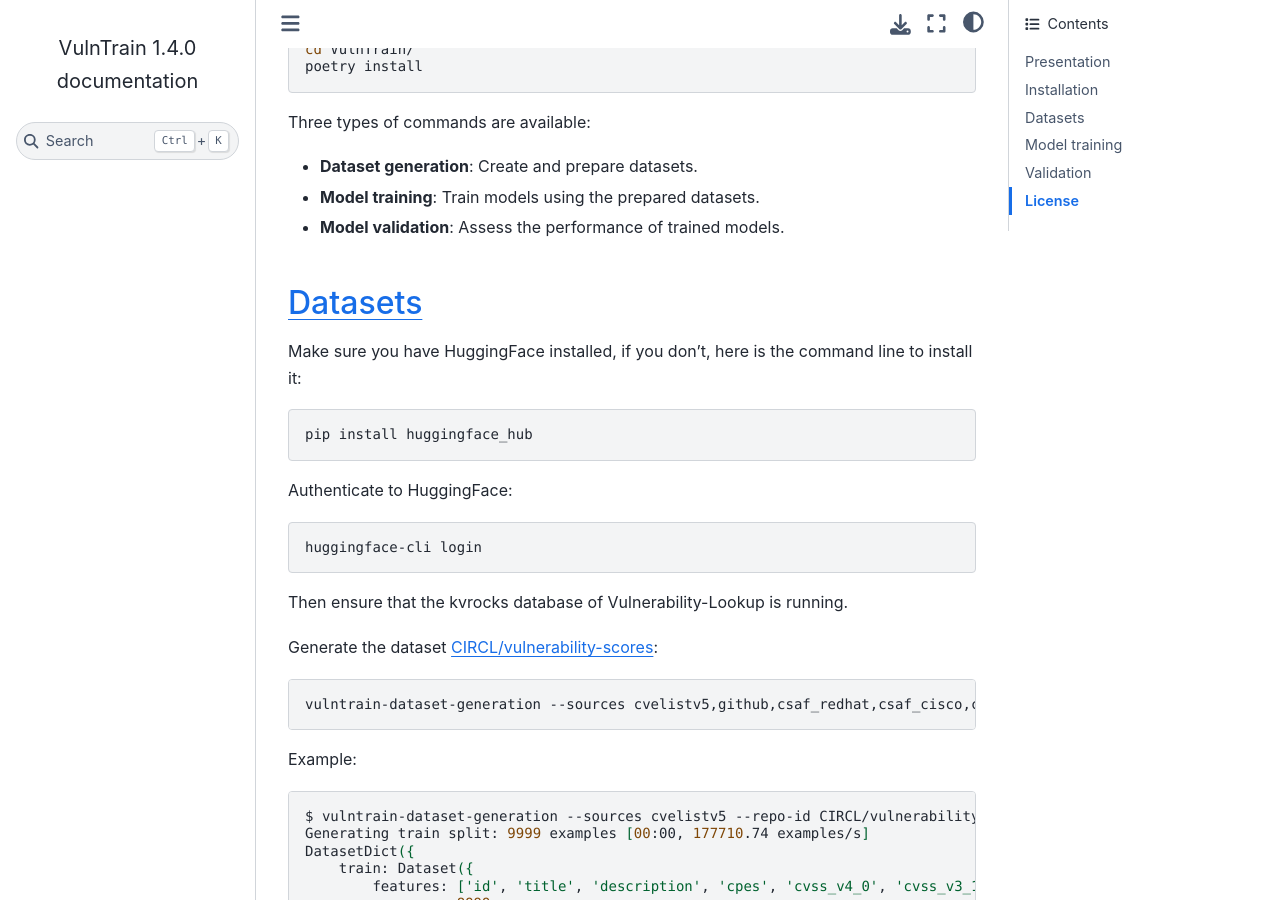
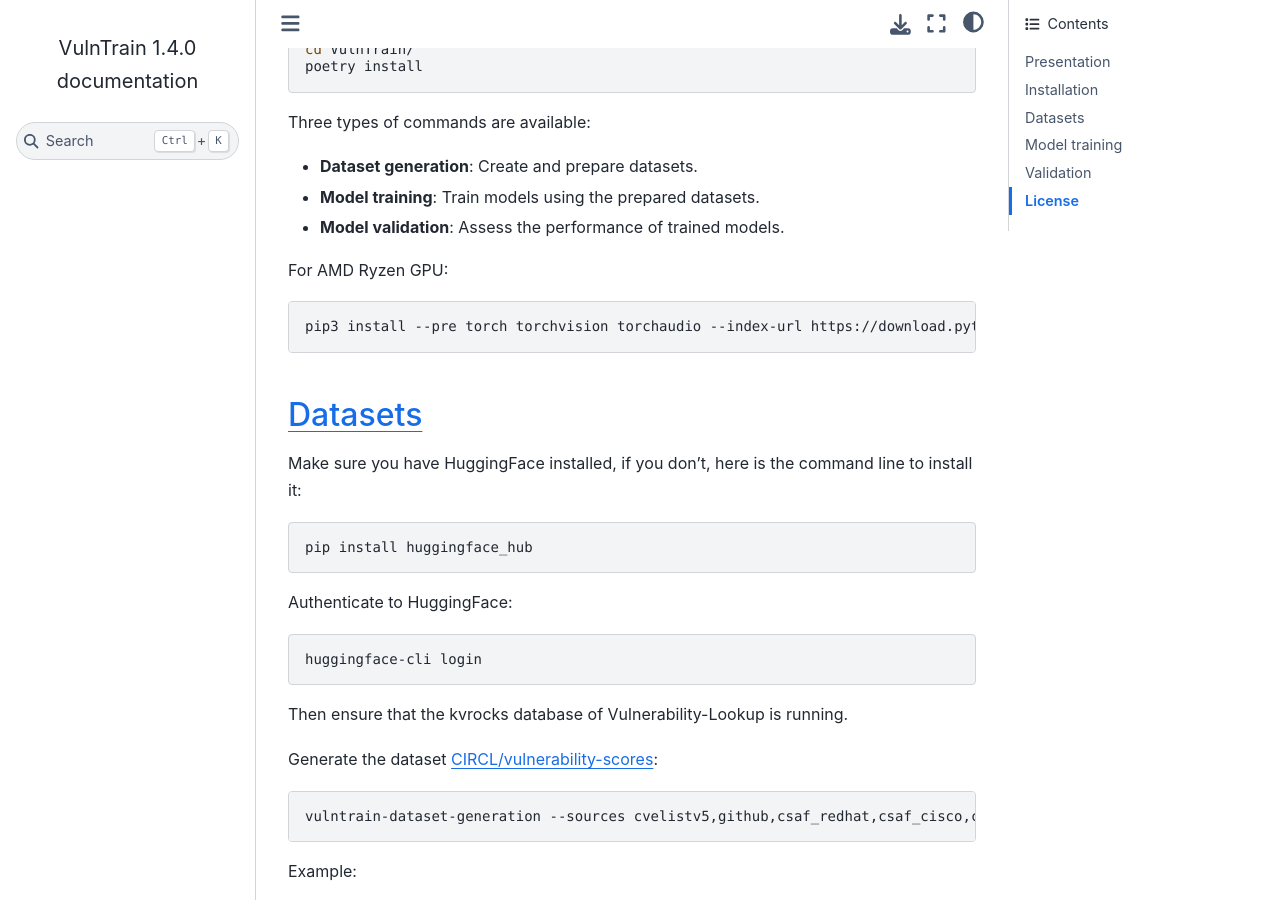
Before and after one commit to vulnerability-lookup/VulnTrain, a Sphinx documentation site: the page built from docs/index.md, in a window 1280 px wide and 900 px high, scrolled down 774 px. Built offline with Sphinx 7.4.7 and the Sphinx Book theme 1.1.4, drawn with Linux system fonts in a browser that asks for light colours.

Commit message:
chg: [documentation] Draft section for installation with AMD Ryzen GPUs.

````diff
--- a/docs/index.md
+++ b/docs/index.md
@@ -24,6 +24,11 @@ Three types of commands are available:
 - **Model training**: Train models using the prepared datasets.
 - **Model validation**: Assess the performance of trained models.
 
+For AMD Ryzen GPU:
+
+```bash
+pip3 install --pre torch torchvision torchaudio --index-url https://download.pytorch.org/whl/nightly/rocm6.4/
+```
 
 ## Datasets
 
````
